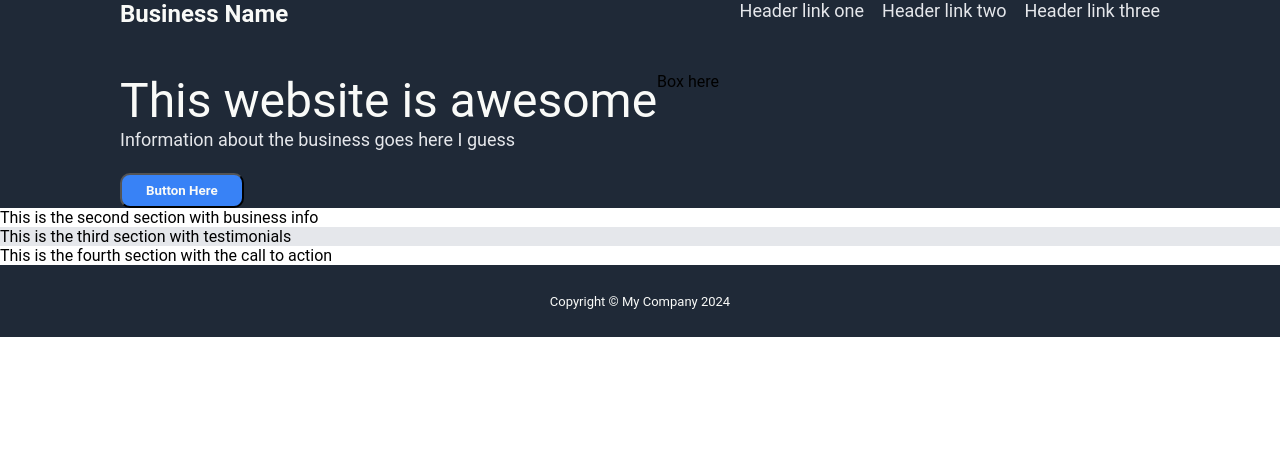
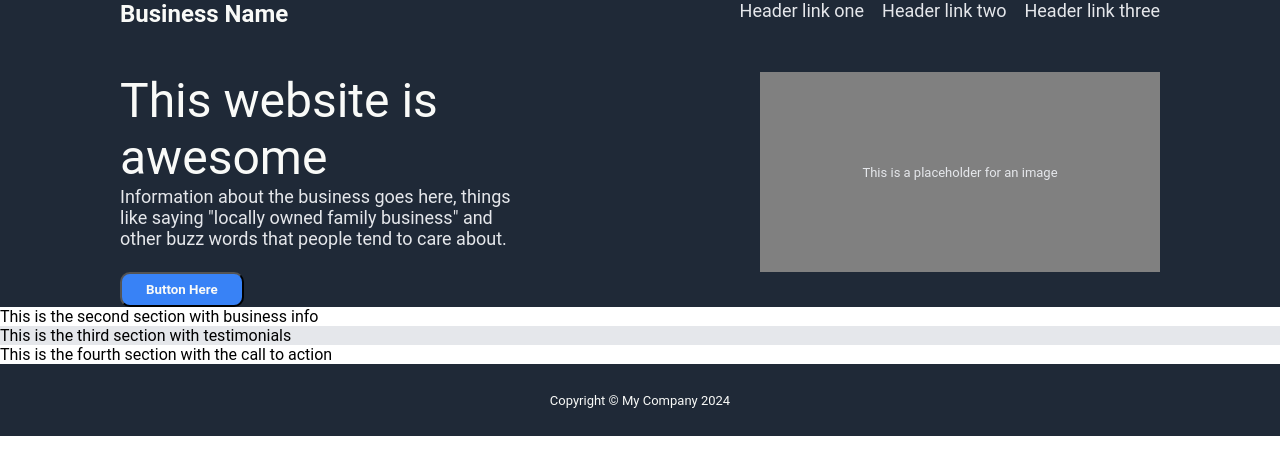
Before and after one commit to youngj4/LandingPage, a plain HTML site: page index.html in a window 1280 px wide. Drawn offline with Linux system fonts and the light colour scheme.

Commit message:
add image placeholder and container size to hero main and secondary

```diff
--- a/index.html
+++ b/index.html
@@ -22,16 +22,18 @@
         <div class="hero-main">
             This website is awesome
         <div class="hero-secondary">
-            Information about the business goes here I guess
+            Information about the business goes here, things like saying "locally owned family business" and other buzz words that people tend to care about.
         </div>
         <div>
             <button class="button">Button Here</button>
         </div>
         </div>
             </div>
-        <div class="image-placeholer">
-            Box here
+
+        <div class="image-placeholder">
+            <span class="image-text">This is a placeholder for an image</span>
         </div>
+
             </div>
         <div class="body2">
             This is the second section with business info
--- a/styles.css
+++ b/styles.css
@@ -63,17 +63,22 @@ ul {
 
 .hero {
     display: flex;
+    justify-content: space-between;
+    padding-right: 120px;
 }
 
 .hero-main {
     font-size: 48px;
     color: #F9FAF8;
-    padding-left: 120px
+    padding-left: 120px;
+    width: 400px;
 }
 
 .hero-secondary {
     font-size: 18px;
     color: #E5E7EB;
+    display: flex;
+    width: 400px
 }
 
 .button {
@@ -83,6 +88,23 @@ ul {
     background-color: #3882F6;
     padding: 8px 24px;
 }
+
+.image-placeholder {
+    display: flex;
+    height: 200px;
+    width: 400px;
+    flex-grow: 0;
+    background-color: grey;
+    justify-content: center;
+    align-items: center;
+}
+
+.image-text {
+    display: flex;
+    font-size: small;
+    color: #E5E7EB;
+}
+
 
 .body2 {
     display: flex;
```
